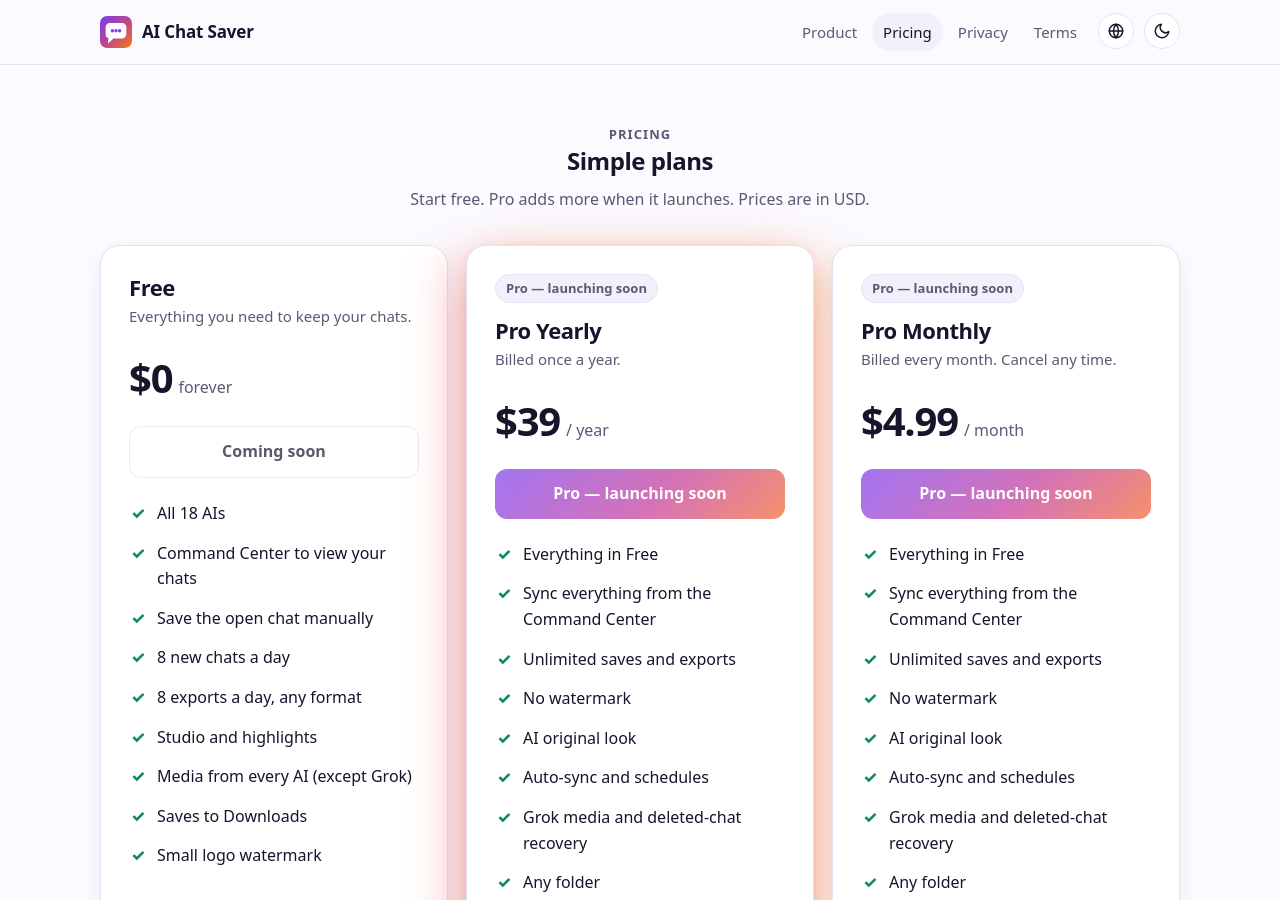
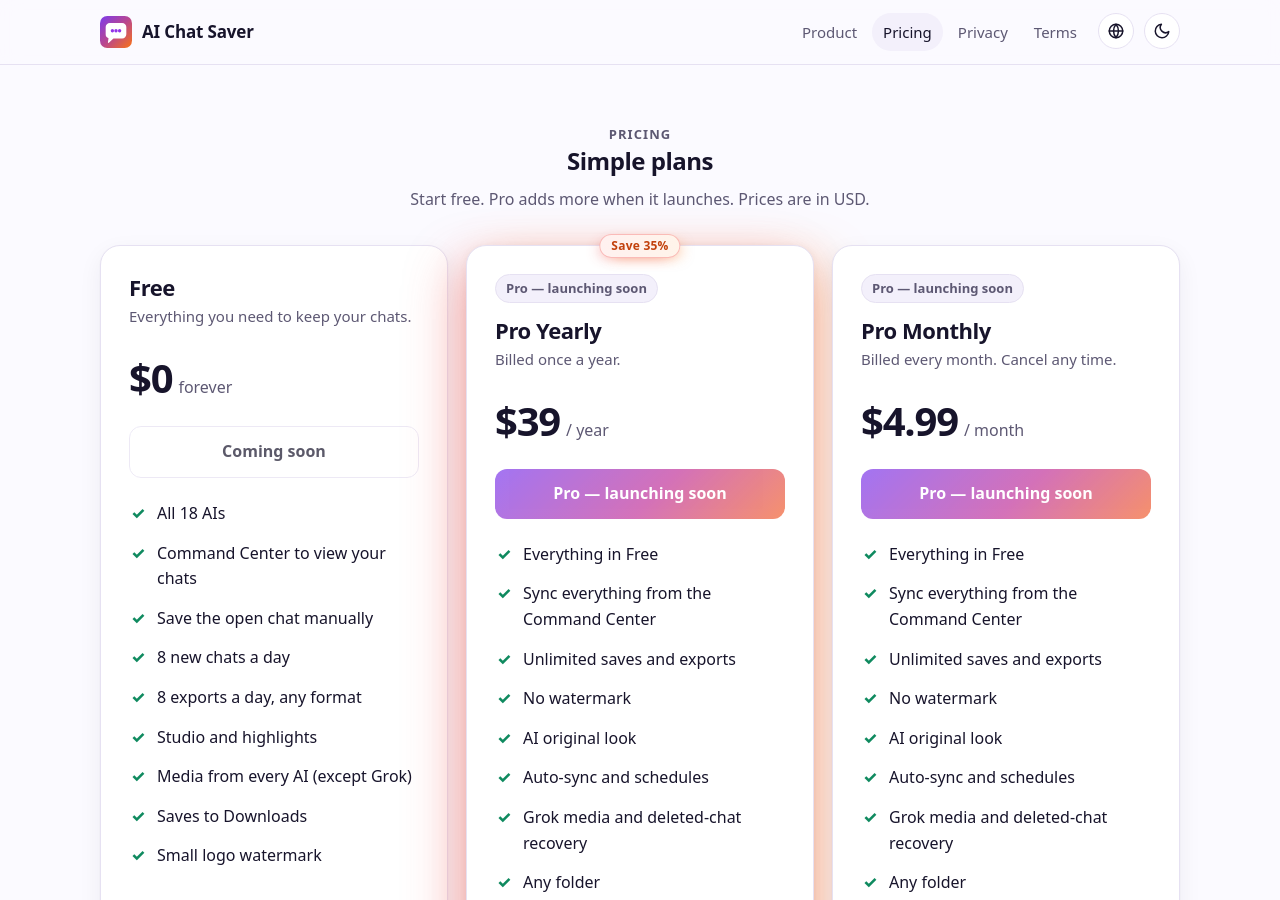
Before and after one commit to aichatsaver/aichatsaver.github.io, a Jekyll site: the page built from pricing.html, in a window 1280 px wide and 900 px high. Built offline with Jekyll 4.4.1, drawn with Linux system fonts in a browser that asks for light colours.

```diff
--- a/_includes/plan-pro.html
+++ b/_includes/plan-pro.html
@@ -2,7 +2,26 @@
 {%- assign pp_id = include.id -%}{%- assign pp_mark = include.mark -%}{%- assign pp_price = include.price -%}{%- assign pp_per = include.per -%}
 {%- assign pp_hk = pp_id | append: "_h" -%}{%- assign pp_sk = pp_id | append: "_sub" -%}{%- assign pp_ck = pp_id | append: "_cta" -%}{%- assign pp_bk = pp_id | append: "_badge" -%}{%- assign pp_uk = "checkout_" | append: pp_id -%}
 {%- assign pp_badge = tpr[pp_bk] -%}{%- assign pp_url = pz[pp_uk] -%}
-<div class="plan{% if hl == pp_id %} featured{% endif %}"{% if include.deal %} data-deal-only style="display:none"{% endif %}>{% if pp_badge and pp_badge != "" %}<span class="badge">{{ pp_badge }}</span>{% endif %}
+{%- comment -%} "Save X%" pill on the Yearly card: pct = round((monthly*12 - yearly) / (monthly*12) * 100) from _data/site.yml prices.
+Hidden when either price is empty/TBD/not a plain number (digits with one optional dot), when pct <= 0, or when _data/pricing.yml show_save is false (admin: Pricing). {%- endcomment -%}
+{%- assign pp_save = "" -%}
+{%- if pp_id == "yearly" and pz.show_save != false -%}
+{%- assign sv_ok = true -%}{%- assign sv_dig = "0123456789" -%}
+{%- assign sv_m = s.price_monthly | append: "" | strip -%}{%- assign sv_y = s.price_yearly | append: "" | strip -%}
+{%- for sv_v in (1..2) -%}{%- if sv_v == 1 %}{% assign sv_x = sv_m %}{% else %}{% assign sv_x = sv_y %}{% endif -%}
+{%- assign sv_rest = sv_x | remove: "0" | remove: "1" | remove: "2" | remove: "3" | remove: "4" | remove: "5" | remove: "6" | remove: "7" | remove: "8" | remove: "9" | remove_first: "." -%}
+{%- assign sv_a = sv_x | slice: 0 -%}{%- assign sv_zl = sv_x.size | minus: 1 -%}{%- assign sv_z = sv_x | slice: sv_zl -%}
+{%- if sv_x == "" or sv_rest != "" or sv_a == "" or sv_z == "" -%}{%- assign sv_ok = false -%}{%- else -%}{%- unless sv_dig contains sv_a and sv_dig contains sv_z -%}{%- assign sv_ok = false -%}{%- endunless -%}{%- endif -%}
+{%- endfor -%}
+{%- if sv_ok -%}
+{%- assign sv_m12 = sv_m | times: 12.0 -%}{%- assign sv_yn = sv_y | times: 1.0 -%}
+{%- if sv_m12 > 0 and sv_yn > 0 -%}
+{%- assign sv_pct = sv_m12 | minus: sv_yn | times: 100.0 | divided_by: sv_m12 | round -%}
+{%- if sv_pct > 0 -%}{%- assign sv_txt = tpr.yearly_save | default: tren.pricing.yearly_save | default: "Save %pct%" -%}{%- assign sv_p = sv_pct | append: "%" -%}{%- assign pp_save = sv_txt | replace: "%pct%", sv_p -%}{%- endif -%}
+{%- endif -%}
+{%- endif -%}
+{%- endif -%}
+<div class="plan{% if hl == pp_id %} featured{% endif %}"{% if include.deal %} data-deal-only style="display:none"{% endif %}>{% if pp_badge and pp_badge != "" %}<span class="badge">{{ pp_badge }}</span>{% endif %}{% if pp_save != "" %}<span class="save-pill{% if pp_badge and pp_badge != "" %} side{% endif %}">{{ pp_save }}</span>{% endif %}
         {% unless pz.launched %}<span class="status">{{ pro_status }}</span>
         {% endunless %}<h2>{{ tpr[pp_hk] | default: tren.pricing[pp_hk] }}</h2>
         <p class="sub">{{ tpr[pp_sk] | default: tren.pricing[pp_sk] }}</p>
```
